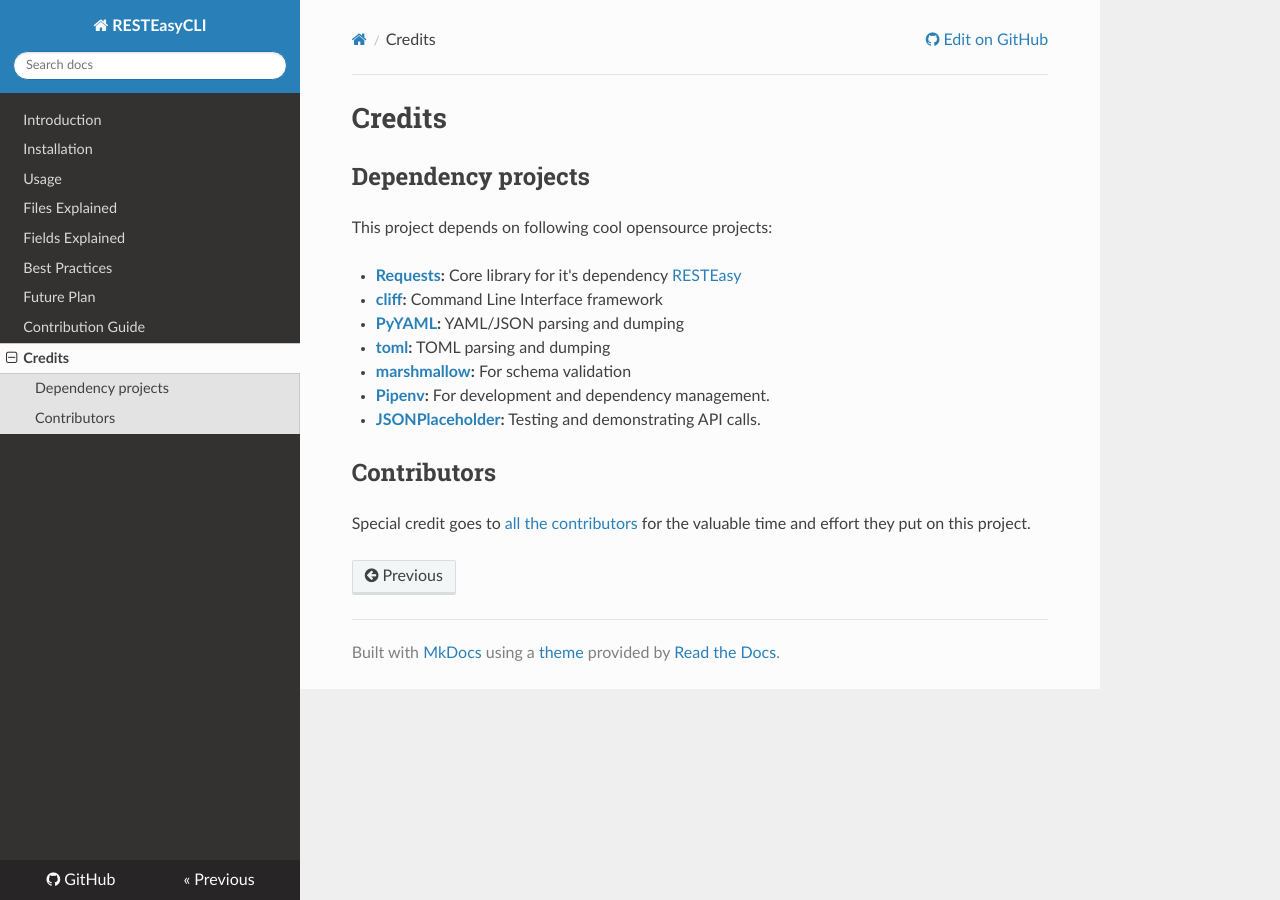
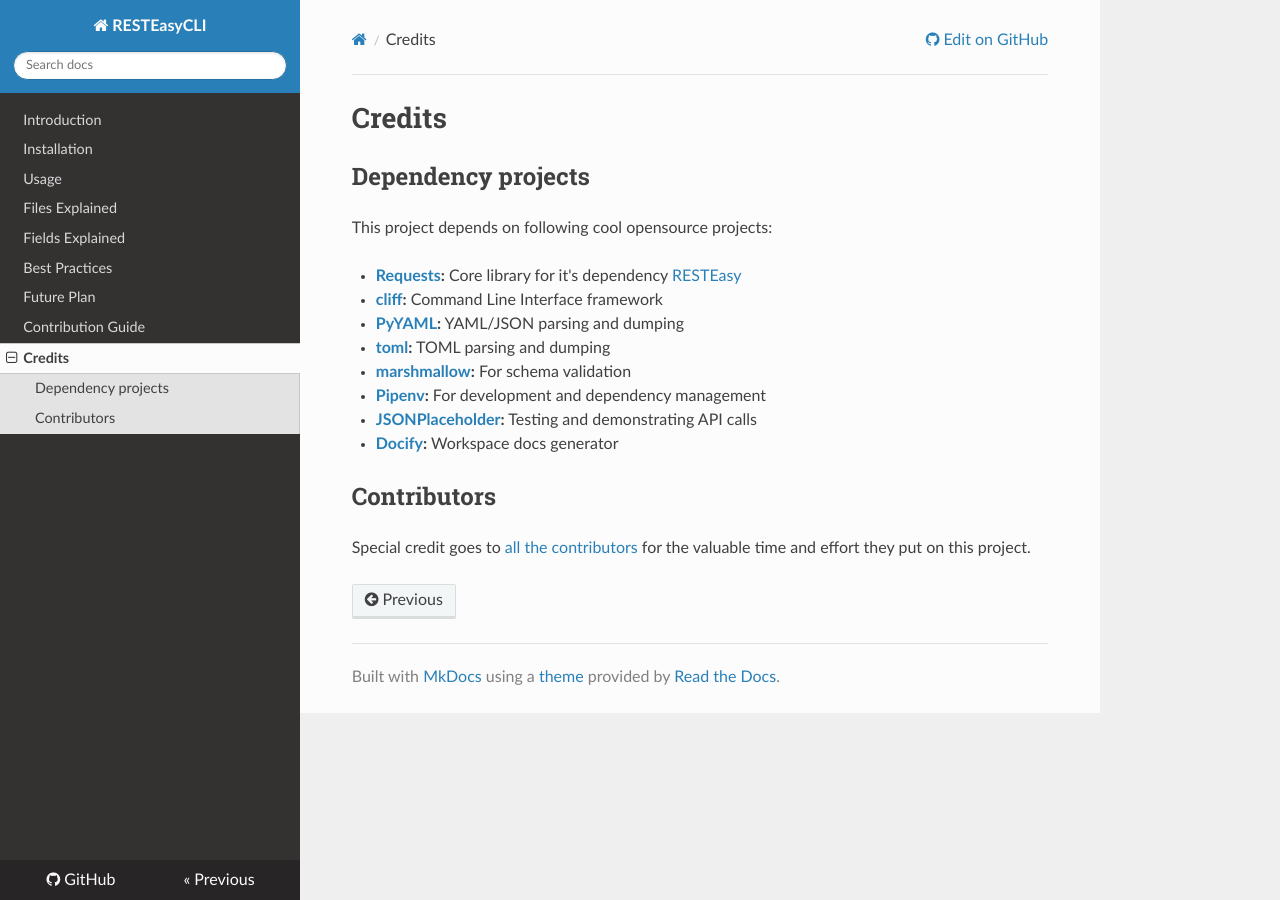
Before and after one commit to sayanarijit/RESTEasyCLI, an MkDocs documentation site: the page built from docs/credits.md, in a window 1280 px wide. Built offline with MkDocs 1.6.1, drawn with Linux system fonts in a browser that asks for light colours; nearby versions of some CDN libraries.

Commit message:
docs update

```diff
--- a/docs/credits.md
+++ b/docs/credits.md
@@ -9,8 +9,9 @@ This project depends on following cool opensource projects:
 - **[PyYAML](https://github.com/yaml/pyyaml):** YAML/JSON parsing and dumping
 - **[toml](https://github.com/uiri/toml):** TOML parsing and dumping
 - **[marshmallow](https://marshmallow.readthedocs.io):** For schema validation
-- **[Pipenv](https://docs.pipenv.org):** For development and dependency management.
-- **[JSONPlaceholder](https://jsonplaceholder.typicode.com):** Testing and demonstrating API calls.
+- **[Pipenv](https://docs.pipenv.org):** For development and dependency management
+- **[JSONPlaceholder](https://jsonplaceholder.typicode.com):** Testing and demonstrating API calls
+- **[Docify](https://github.com/rapidstack/Docify):** Workspace docs generator
 
 
 ## Contributors
```
Also changed, not shown: docs/files_explained.md (+2 -2 lines), docs/index.md (+1 -1 lines), docs/usage.md (+19 -20 lines), docs/best_practices.md (line endings or trailing spaces), 1 other file.
